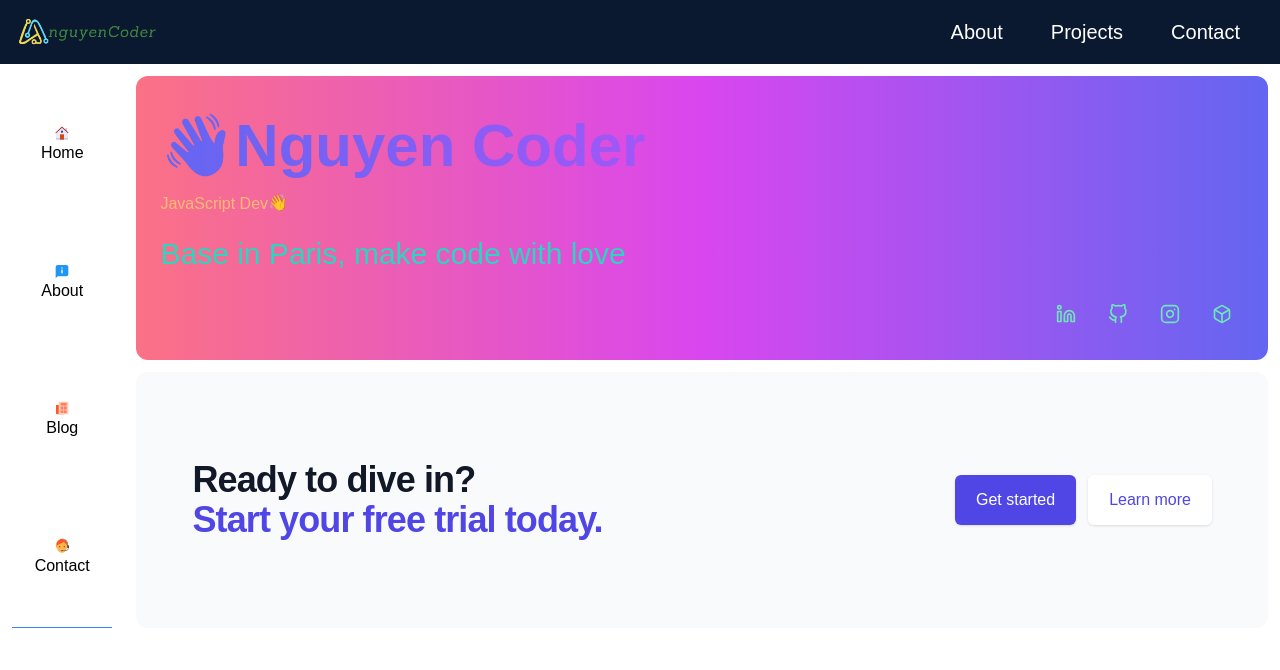
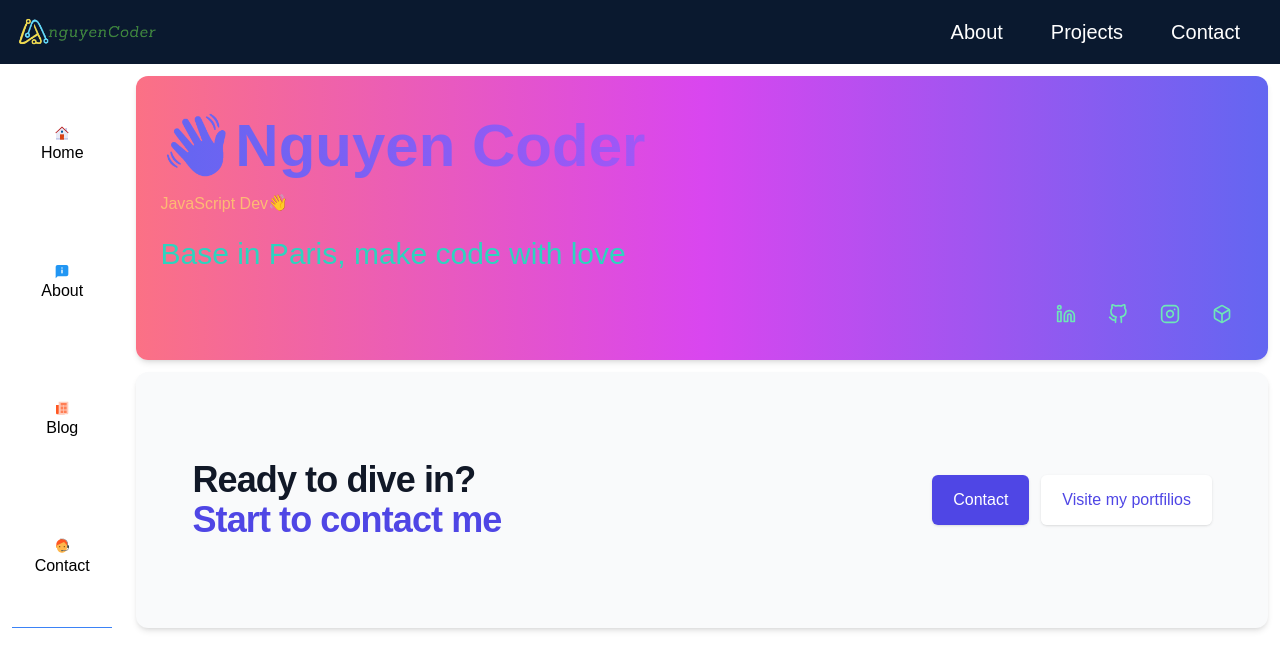
Before and after one commit to mrnguyencoder/myportfolio, a React (Create React App) app: page / in a window 1280 px wide. Shown: the top 670 px of the page. Built offline with nearby package versions, Linux system fonts and the light colour scheme.

Commit message:
home shadow

```diff
--- a/src/pages/Home.js
+++ b/src/pages/Home.js
@@ -13,7 +13,7 @@ function Home() {
         <p className="flex flex-col justify-center items-center"> <FcAssistant />Contact</p>
       </div>
       <div className="w-full md:w-[92%] ">
-        <div className="m-3 rounded-xl bg-gradient-to-r from-rose-400 via-fuchsia-500 to-indigo-500 p-6">
+        <div className="m-3 rounded-xl bg-gradient-to-r from-rose-400 via-fuchsia-500 to-indigo-500 p-6 shadow-md">
           <h1 className="text-2xl sm:text-6xl py-4
                          text-transparent font-bold bg-clip-text
                          bg-gradient-to-r from-indigo-500 via-purple-500 to-pink-500">
@@ -32,18 +32,18 @@ function Home() {
             </div>
         </div>
 
-        <div class="m-3 rounded-xl p-6 bg-gray-50">
+        <div class="m-3 rounded-xl p-6 bg-gray-50 shadow-md">
           <div class="mx-auto max-w-7xl py-12 px-4 sm:px-6 lg:flex lg:items-center lg:justify-between lg:py-16 lg:px-8">
             <h2 class="text-3xl font-bold tracking-tight text-gray-900 sm:text-4xl">
               <span class="block">Ready to dive in?</span>
-              <span class="block text-indigo-600">Start your free trial today.</span>
+              <span class="block text-indigo-600">Start to contact me</span>
             </h2>
             <div class="mt-8 flex lg:mt-0 lg:flex-shrink-0">
               <div class="inline-flex rounded-md shadow">
-                <p class="inline-flex items-center justify-center rounded-md border border-transparent bg-indigo-600 px-5 py-3 text-base font-medium text-white hover:bg-indigo-700">Get started</p>
+                <p class="inline-flex items-center justify-center rounded-md border border-transparent bg-indigo-600 px-5 py-3 text-base font-medium text-white hover:bg-indigo-700">Contact</p>
               </div>
               <div class="ml-3 inline-flex rounded-md shadow">
-                <p class="inline-flex items-center justify-center rounded-md border border-transparent bg-white px-5 py-3 text-base font-medium text-indigo-600 hover:bg-indigo-50">Learn more</p>
+                <p class="inline-flex items-center justify-center rounded-md border border-transparent bg-white px-5 py-3 text-base font-medium text-indigo-600 hover:bg-indigo-50">Visite my portfilios</p>
               </div>
           </div>
         </div>
```
